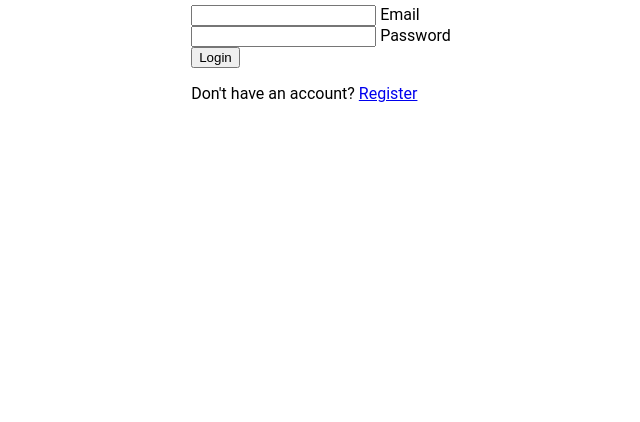
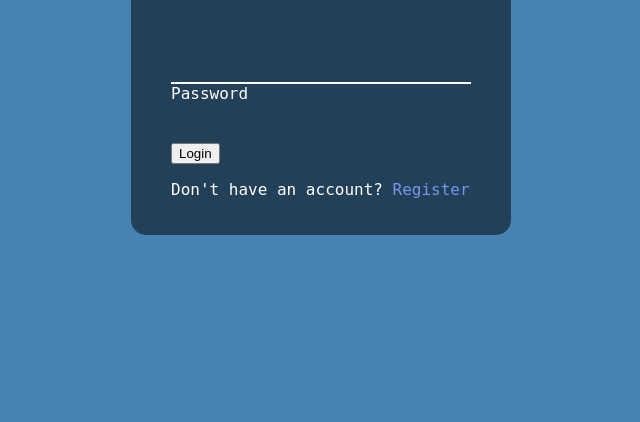
Before and after one commit to the-coderYash/Login-Page, a plain HTML site: page index.html in a window 1280 px wide. Shown: the part 378-800 px from the top of the page, without its empty margins (319-959 px from the left). Drawn offline with Linux system fonts and the light colour scheme; a web font is replaced by a local one.

Commit message:
//Designing the Form layout

```diff
--- a/style.css
+++ b/style.css
@@ -1,4 +1,4 @@
-@import url('http://fonts.goggleapis.com/css2?family=Roboto:wght@400;700&display=swap');
+@import url('http://fonts.goggleapis.com/css2?family=ui-monospace:wght@400;700&display=swap');
 
 
 
@@ -7,13 +7,52 @@
 }
 
 body{
-          font-family: 'Roboto', sans-serif;
-          /* background-color: #efedd6; */
+          font-family: 'monospace', monospace;
+          background-color: steelblue;
+          color: #fff;
           display: flex;
-          /* flex-direction: column; */
+          flex-direction: column;
           align-items: center;
           justify-content: center;
           overflow-x: hidden;
           height: 100vh;
           margin: 0;
 }
+
+.container {
+          background-color: rgba(0, 0, 0, 0.5);
+          padding: 20px 40px;
+          border-radius: 15px;
+}
+
+.container h1{
+          text-align: center;
+          margin-bottom: 30px;
+}
+
+.container a {
+          text-decoration: none;
+          color: rgb(120, 149, 235);
+}
+
+.form-control {
+          position: relative;
+          margin: 20px 0 40px;
+          width: 300px;
+}
+
+.form-control input {
+          background-color: transparent;
+          border: 0;
+          border-bottom: 2px #fff solid;
+          display: block;
+          width: 100%;
+          padding: 15px 0;
+          font-size: 18px;
+          color: #fff;
+}
+
+.form-control input:focus,
+.form-control input:valid {
+          outline: 0;
+}
```
